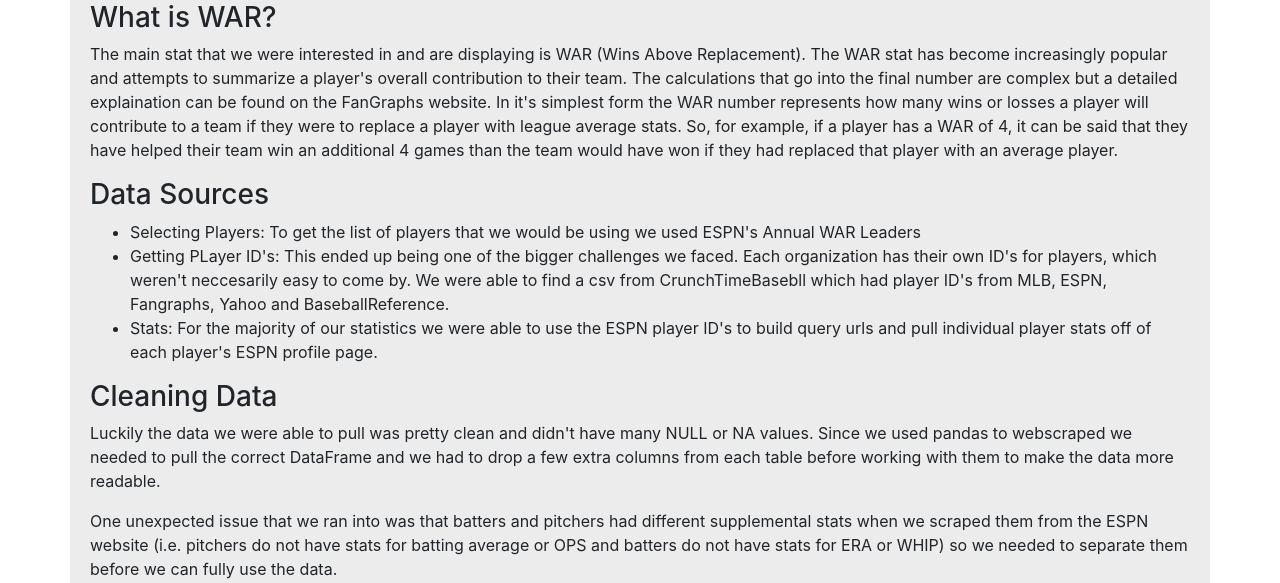
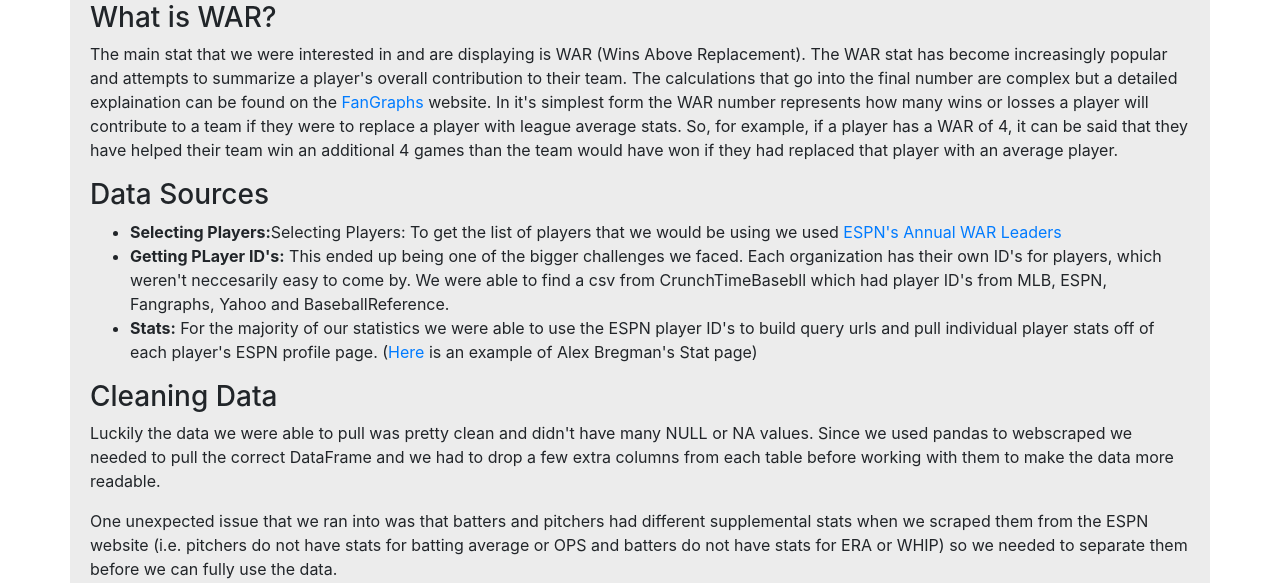
Before and after one commit to nickkeller21/MLB_Stats_viz, a Flask app: page /about in a window 1280 px wide. Shown: the part 1115-1698 px from the top of the page. Run offline with Flask 2, Linux system fonts and the light colour scheme; some libraries are stand-ins or nearby versions.

Commit message:
adding links to about.html

```diff
--- a/templates/about.html
+++ b/templates/about.html
@@ -80,7 +80,7 @@
       <h3>What is WAR?</h3>
       <p>The main stat that we were interested in and are displaying is WAR (Wins Above Replacement).
         The WAR stat has become increasingly popular and attempts to summarize a player's overall contribution to their team.
-        The calculations that go into the final number are complex but a detailed explaination can be found on the FanGraphs website.
+        The calculations that go into the final number are complex but a detailed explaination can be found on the <a href="https://library.fangraphs.com/misc/war/"> FanGraphs</a> website.
 
         In it's simplest form the WAR number represents how many wins or losses a player will contribute to a team if they were to replace a player with league average stats.
         So, for example, if a player has a WAR of 4, it can be said that they have helped their team win an additional 4 games than the team would have won if they had
@@ -89,9 +89,10 @@
 
       <h3>Data Sources</h3>
          <ul>
-           <li>Selecting Players: To get the list of players that we would be using we used ESPN's Annual WAR Leaders</li>
-           <li>Getting PLayer ID's: This ended up being one of the bigger challenges we faced. Each organization has their own ID's for players, which weren't neccesarily easy to come by. We were able to find a csv from CrunchTimeBasebll which had player ID's from MLB, ESPN, Fangraphs, Yahoo and BaseballReference.</li>
-           <li>Stats: For the majority of our statistics we were able to use the ESPN player ID's to build query urls and pull individual player stats off of each player's ESPN profile page.</li>
+           <li><strong>Selecting Players:</strong>Selecting Players: To get the list of players that we would be using we used<a href="http://www.espn.com/mlb/war/leaders"> ESPN's Annual WAR Leaders</a></li>
+           <li><strong>Getting PLayer ID's:</strong> This ended up being one of the bigger challenges we faced. Each organization has their own ID's for players, which weren't neccesarily easy to come by. We were able to find a csv from CrunchTimeBasebll which had player ID's from MLB, ESPN, Fangraphs, Yahoo and BaseballReference.</li>
+           <li><strong>Stats:</strong> For the majority of our statistics we were able to use the ESPN player ID's to build query urls and pull individual player stats off of each player's ESPN profile page. (<a href="http://www.espn.com/mlb/player/stats/_/id/34886/alex-bregman">Here</a>
+          is an example of Alex Bregman's Stat page)</li>
          </ul>
 
         <h3>Cleaning Data</h3>
```
